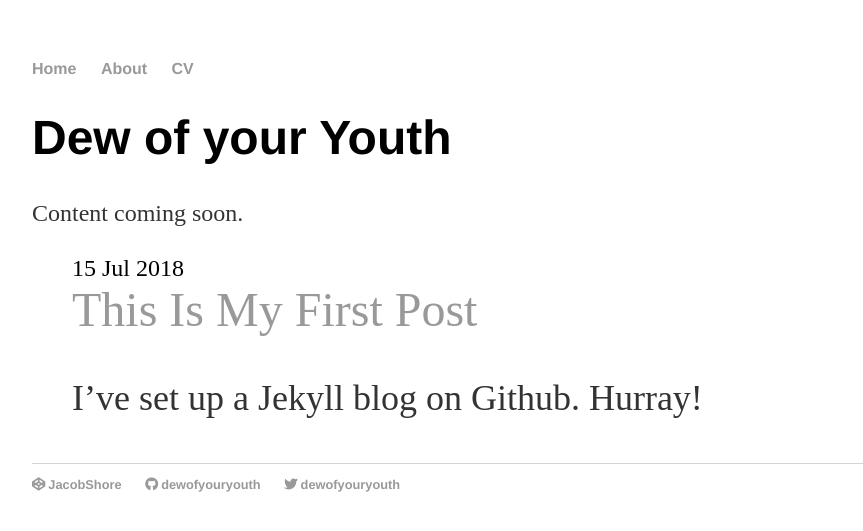
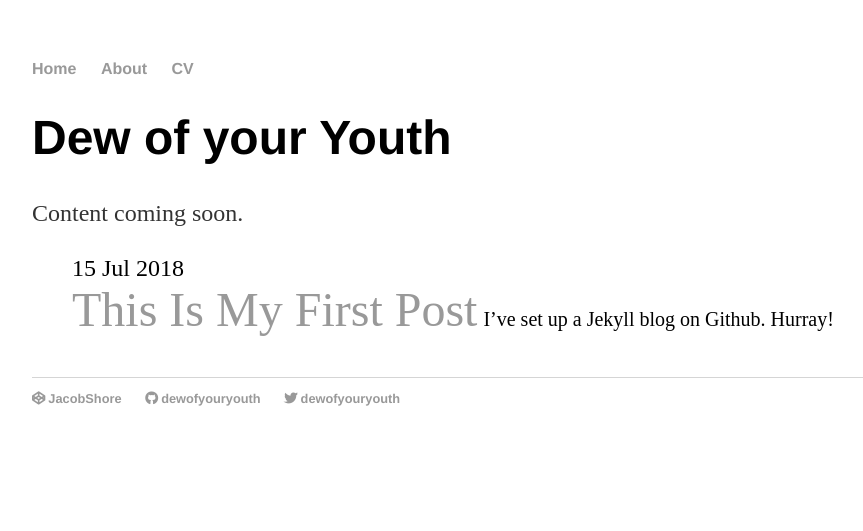
Before and after one commit to DewofyourYouth/DewofyourYouth.github.io, a Jekyll site: the page built from index.html, in a window 1280 px wide. Shown: the top 531 px of the page, without its empty margins (160-1023 px from the left). Built offline with Jekyll 4.4.1, drawn with Linux system fonts in a browser that asks for light colours; nearby versions of some CDN libraries.

Commit message:
Update index.html

```diff
--- a/index.html
+++ b/index.html
@@ -10,7 +10,7 @@ title: Dew of your Youth
 	<ul class="posts">
 	  {% for post in site.posts %}
 		<li><span> {{ post.date | date_to_string }}<br><a style="font-size: 3rem;" href="{{ post.url }}" title="{{ post.title }}">{{ post.title }}</a></span>
-			{{ post.excerpt }}
+			<small>{{ post.excerpt | remove: '<p>' | remove: '</p>' }}</small>
 		   </li>
 	  {% endfor %}
 	</ul>
```
